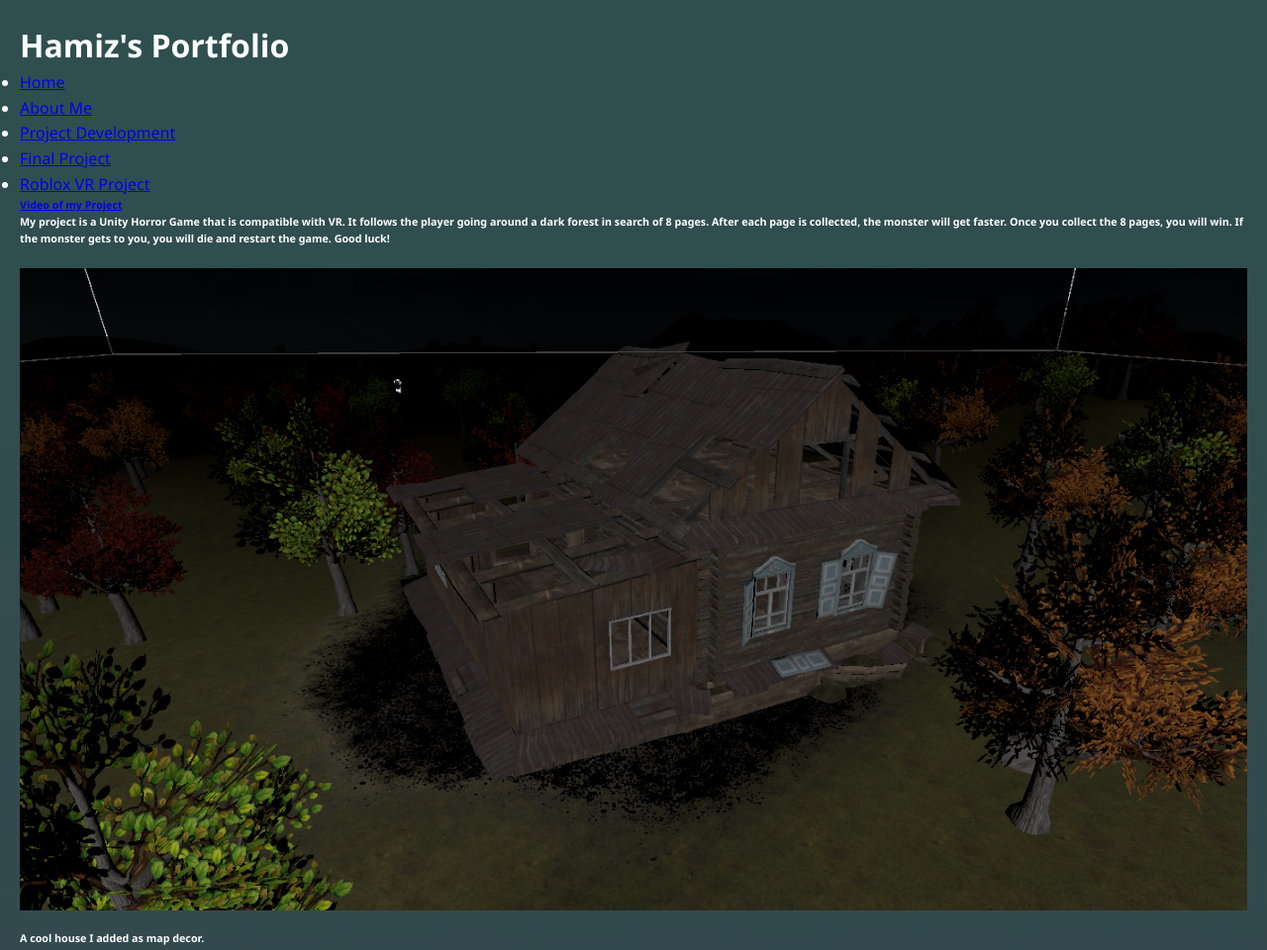
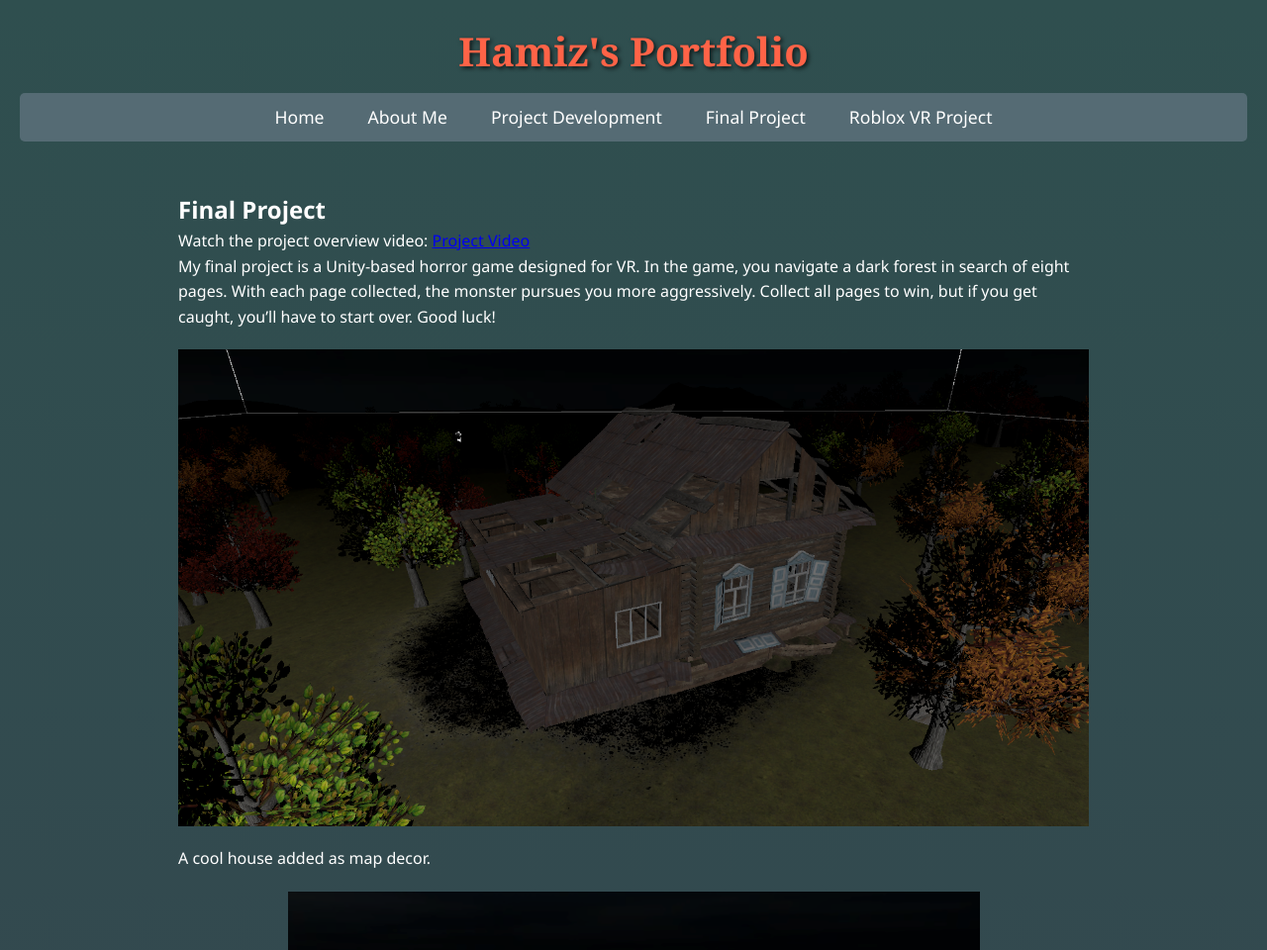
Before and after one commit to hamiziqbal/hamiziqbal.github.io, a plain HTML site: page projects.html in a window 1280 px wide. Shown: the top 960 px of the page at 99% size. Drawn offline with Linux system fonts and the light colour scheme.

Commit message:
Update projects.html

```diff
--- a/projects.html
+++ b/projects.html
@@ -1,28 +1,56 @@
 <!DOCTYPE html>
-<html>
+<html lang="en">
   <head>
     <meta charset="utf-8">
-    <meta name="viewport" content="width=device-width">
-    <link rel ="shortcut icon" href="favicon.png" type="image/x-icon">
-    <title>Hamiz's Portfolio - Projects</title>
-    <link href="styles.css" rel="stylesheet" type="text/css" />
+    <meta name="viewport" content="width=device-width, initial-scale=1">
+    <link rel="shortcut icon" href="favicon.png" type="image/x-icon">
+    <title>Hamiz's Portfolio - Final Project</title>
+    <link rel="stylesheet" href="styles.css">
   </head>
   <body>
+    <!-- Header and Navigation -->
+    <header>
+      <h1>Hamiz's Portfolio</h1>
+      <nav>
+        <ul class="nav-menu">
+          <li class="nav-item"><a href="index.html">Home</a></li>
+          <li class="nav-item"><a href="aboutMe.html">About Me</a></li>
+          <li class="nav-item"><a href="projectDev.html">Project Development</a></li>
+          <li class="nav-item"><a href="projects.html">Final Project</a></li>
+          <li class="nav-item"><a href="robloxproject.html">Roblox VR Project</a></li>
+        </ul>
+      </nav>
+    </header>
+
+    <!-- Main Content -->
+    <main>
+      <section class="final-project">
+        <h2>Final Project</h2>
+        <p>
+          Watch the project overview video:
+          <a href="https://drive.google.com/file/d/1wJbJ2zwVq2YMogMycyfJMQEcA0SsqxHW/view?usp=sharing" target="_blank" rel="noopener noreferrer">
+            Project Video
+          </a>
+        </p>
+        <p>
+          My final project is a Unity-based horror game designed for VR. In the game, you navigate a dark forest in search of eight pages. With each page collected, the monster pursues you more aggressively. Collect all pages to win, but if you get caught, you’ll have to start over. Good luck!
+        </p>
+        <figure>
+          <img src="house.png" alt="House used as map decor">
+          <figcaption>A cool house added as map decor.</figcaption>
+        </figure>
+        <figure>
+          <img src="monster.png" alt="Monster character without animations">
+          <figcaption>The monster that chases you (currently without animations).</figcaption>
+        </figure>
+      </section>
+    </main>
+
+    <!-- Footer -->
+    <footer>
+      <p>&copy; 2025 Hamiz's Portfolio. All rights reserved.</p>
+    </footer>
+
     <script src="script.js"></script>
-    <h1>Hamiz's Portfolio</h1>
-    <ul id = "navUL">
-        <li id = "navLI"><a href = "index.html">Home</a></li>
-        <li id = "navLI"><a href = "aboutMe.html">About Me</a></li>
-        <li id = "navLI"><a href = "projectDev.html">Project Development</a></li>
-        <li id = "navLI"><a href = "projects.html">Final Project</a></li>
-        <li id = "navLI"><a href = "robloxproject.html">Roblox VR Project</a></li>
-
-    </ul>
-    <h6><a href = "https://drive.google.com/file/d/1wJbJ2zwVq2YMogMycyfJMQEcA0SsqxHW/view?usp=sharing">Video of my Project</a></h6>
-    <h6> My project is a Unity Horror Game that is compatible with VR. It follows the player going around a dark forest in search of 8 pages. After each page is collected, the monster will get faster. Once you collect the 8 pages, you will win. If the monster gets to you, you will die and restart the game. Good luck!</h6>
-    <img src = "house.png">
-    <h6> A cool house I added as map decor.</h6>
-    <img src = "monster.png">
-    <h6> The monster that chases you. Doesn't have animations because unity is really weird with that.</h6>
   </body>
 </html>
```
